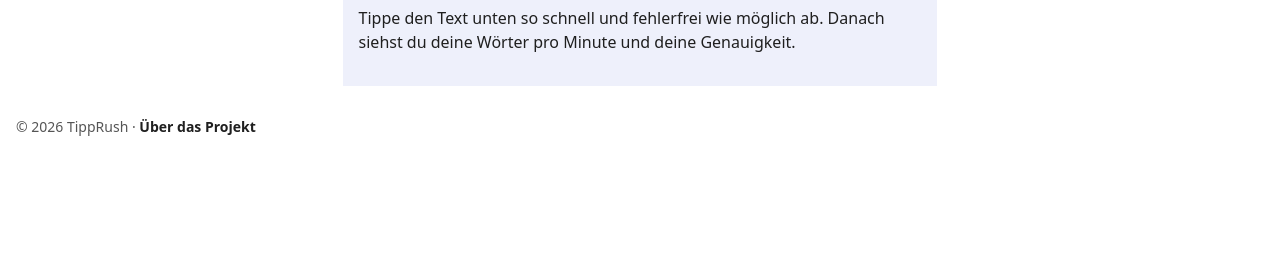
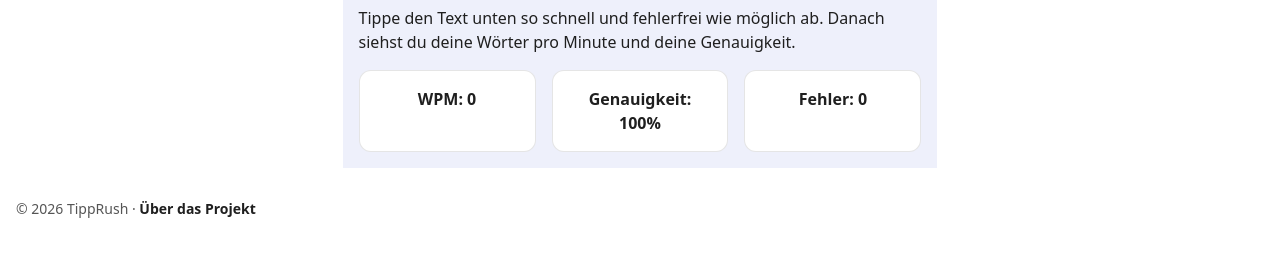
Before and after one commit to Vend-Jali/WebEngineering, a plain HTML site: page index.html in a window 1280 px wide. Shown: the part 166-422 px from the top of the page. Drawn offline with Linux system fonts and the light colour scheme.

Commit message:
A1 Layout mit Grid

```diff
--- a/index.html
+++ b/index.html
@@ -43,6 +43,12 @@
     <h1>Wie schnell tippst du?</h1>
     <p>Tippe den Text unten so schnell und fehlerfrei wie möglich ab. Danach siehst du deine Wörter pro Minute und deine Genauigkeit.</p>
 
+    <div class="stats-grid">
+      <div class="card">WPM: 0</div>
+      <div class="card">Genauigkeit: 100%</div>
+      <div class="card">Fehler: 0</div>
+    </div>
+
 
   </main>
 
--- a/style.css
+++ b/style.css
@@ -91,3 +91,31 @@ header {
   padding: 0.5rem 1rem;
   border-radius: var(--radius);
 }
+
+.stats-grid {
+  display: grid;
+  grid-template-columns: 1fr;
+  gap: var(--abstand);
+  margin-top: var(--abstand);
+}
+
+.stats-grid .card {
+  background: var(--bg);
+  padding: var(--abstand);
+  border-radius: var(--radius);
+  border: 1px solid rgba(0, 0, 0, 0.1);
+  text-align: center;
+  font-weight: bold;
+}
+
+@media (min-width: 768px) {
+  .stats-grid {
+    grid-template-columns: repeat(2, 1fr);
+  }
+}
+
+@media (min-width: 1280px) {
+  .stats-grid {
+    grid-template-columns: repeat(3, 1fr);
+  }
+}
```
